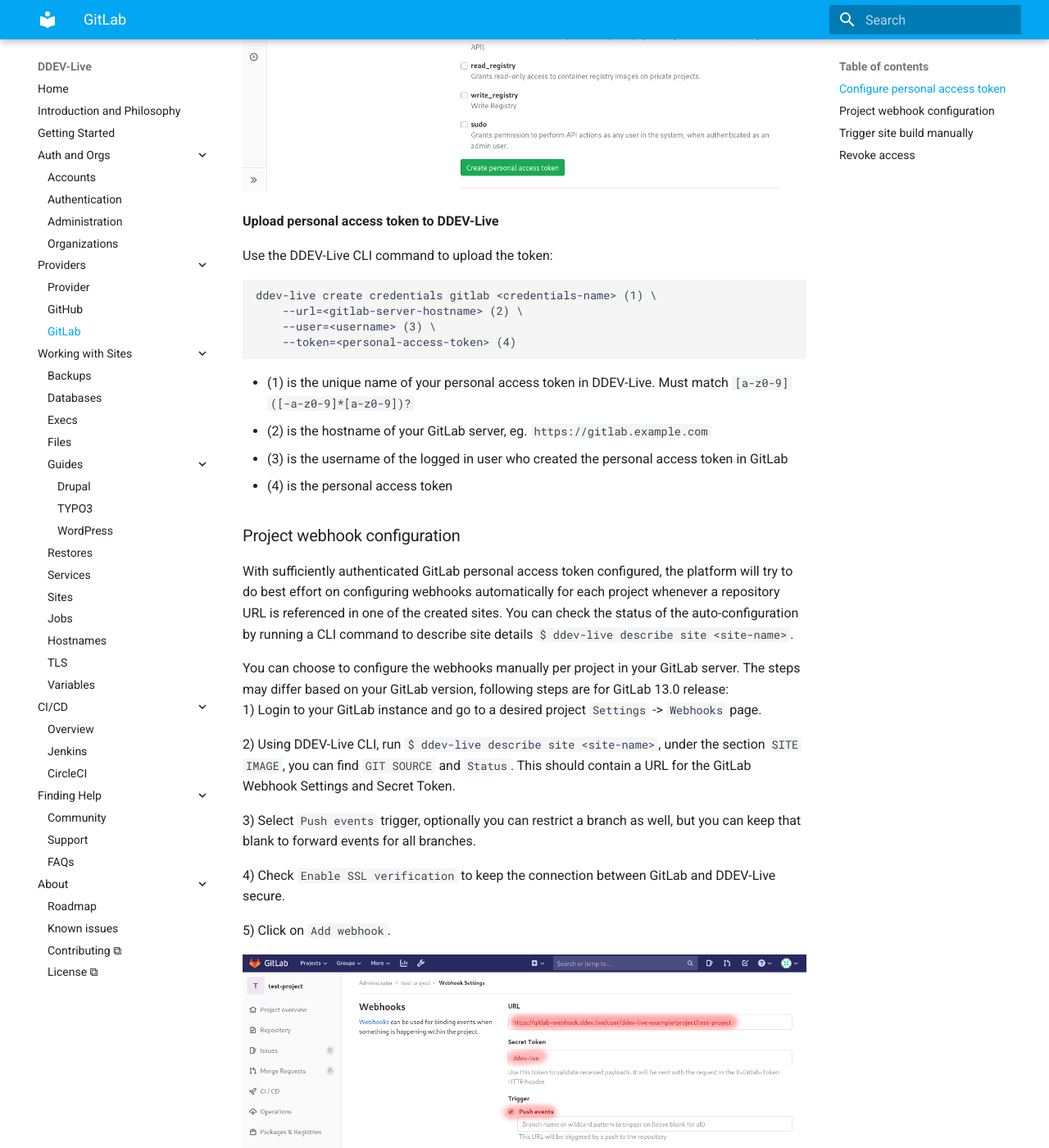
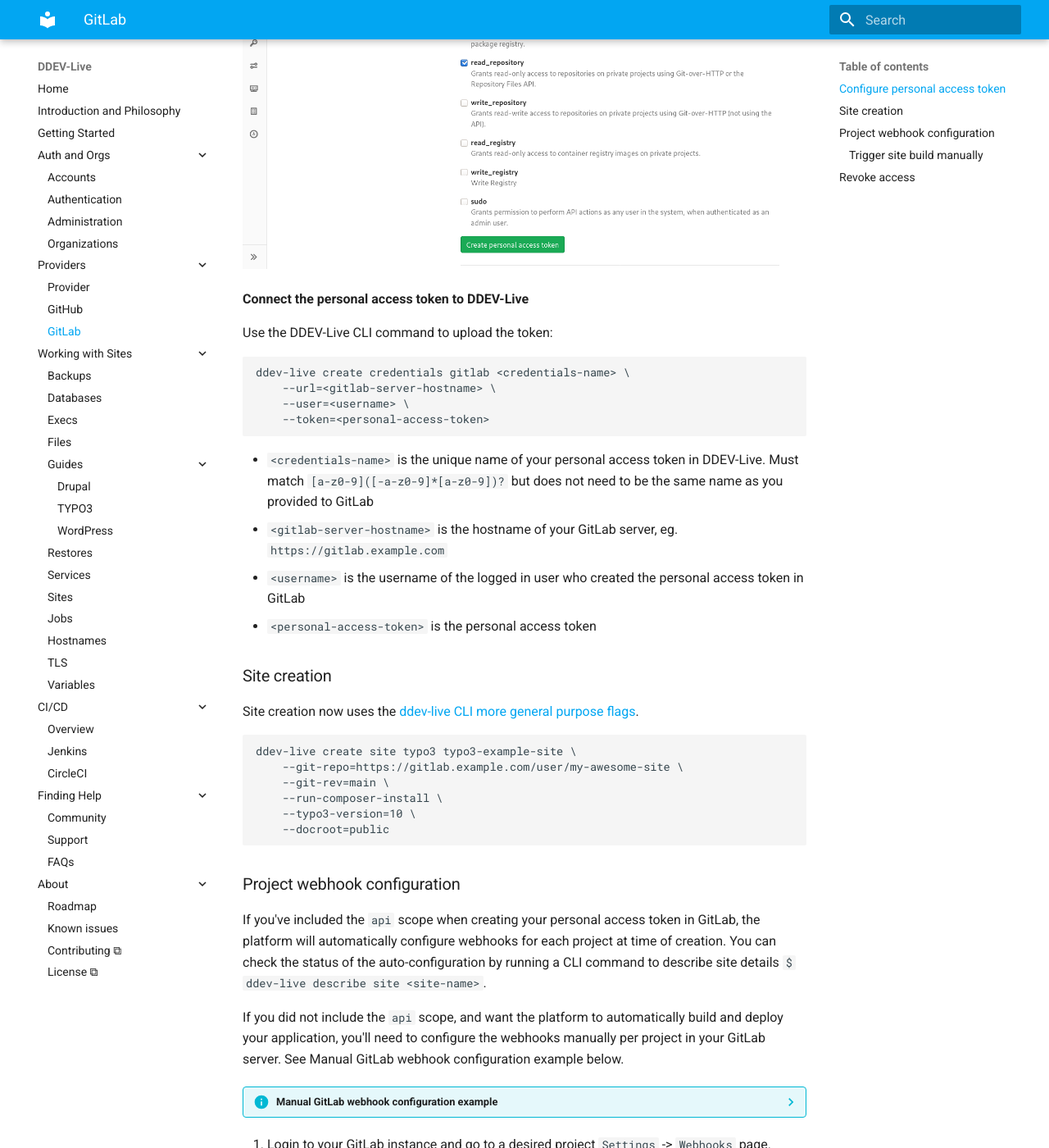
Before and after one commit to fru-io/docs-live, an MkDocs documentation site: the page built from docs/gitlab.md, in a window 1280 px wide and 1400 px high, scrolled down 1047 px. Shown: the whole window at 82% size. Built offline with MkDocs 1.6.1 and Material for MkDocs 9.7.7, drawn with Linux system fonts in a browser that asks for light colours; some of the changed text lies outside the part shown.

Commit message:
Adds clairifications to GitLab steps as I walked through the process (#107)
* Adds clairifications to GitLab steps as I walked through the process

````diff
--- a/docs/gitlab.md
+++ b/docs/gitlab.md
@@ -1,9 +1,10 @@
 # GitLab
 
-_**Note: This guide applies to GitLab 13.0**_
+???+ note
+    This guide uses GitLab 13.0 for it's examples. Your experience may vary depending on GitLab version.
 
 
-Integration with GitLab has been designed differently from [GitHub](https://docs.ddev.com/github/). The site creation using our [ddev-live CLI introduces slightly modified and more general purpose flags](https://docs.ddev.com/sites/#gitlab). For publicly available GitLab repositories without any advanced GitLab integration, the CLI flags are all you need. This page describes how to configure credentials and enable webhooks for automatic build triggers.
+The integration with GitLab has been designed differently from [GitHub](https://docs.ddev.com/github/).  For publicly available GitLab repositories, the CLI flags are all you need. This page describes how to configure credentials and enable webhooks for automatic build triggers.
 
 ### Configure personal access token
 
@@ -11,49 +12,60 @@ Create GitLab personal access token and upload it to DDEV-Live to enable site bu
 
 **Create new personal access token**
 
-1) Log in to GitLab. Note your username - it will be used later
-2) Head over to `Settings` -> `Access Tokens`
-3) Enter a name, expiration date and choose `Scopes`. `read_repository` is required. If you wish to use the automatic [Project Webhook Configuration](#Project-Webhook-Configuration) check the `api` scope as well
-4) Create the personal access token
-5) Save the newly created personal access token
+1. Log in to GitLab. Note your username - it will be used later
+2. Head over to `Settings` -> `Access Tokens`
+3. Enter a token name, expiration date, and choose `Scopes`. The `read_repository` scope is required, and we optionally recommend the `api` scope for automatic [Project Webhook Configuration](#Project-Webhook-Configuration)
+4. Click Create the personal access token
+5. Copy the newly created personal access token
 
 ![Manual Webhook Configuration](img/gitlab-create-token.png)
 
-**Upload personal access token to DDEV-Live**
+**Connect the personal access token to DDEV-Live**
 
 Use the DDEV-Live CLI command to upload the token:
 ```
-ddev-live create credentials gitlab <credentials-name> (1) \
-    --url=<gitlab-server-hostname> (2) \
-    --user=<username> (3) \
-    --token=<personal-access-token> (4)
+ddev-live create credentials gitlab <credentials-name> \
+    --url=<gitlab-server-hostname> \
+    --user=<username> \
+    --token=<personal-access-token>
 ```
 
-* (1) is the unique name of your personal access token in DDEV-Live. Must match `[a-z0-9]([-a-z0-9]*[a-z0-9])?`
-* (2) is the hostname of your GitLab server, eg. `https://gitlab.example.com`
-* (3) is the username of the logged in user who created the personal access token in GitLab
-* (4) is the personal access token
+* `<credentials-name>` is the unique name of your personal access token in DDEV-Live. Must match `[a-z0-9]([-a-z0-9]*[a-z0-9])?` but does not need to be the same name as you provided to GitLab
+* `<gitlab-server-hostname>` is the hostname of your GitLab server, eg. `https://gitlab.example.com`
+* `<username>` is the username of the logged in user who created the personal access token in GitLab
+* `<personal-access-token>` is the personal access token
+
+### Site creation
+
+Site creation now uses the [ddev-live CLI more general purpose flags](https://docs.ddev.com/sites/#gitlab).
+
+```
+ddev-live create site typo3 typo3-example-site \
+    --git-repo=https://gitlab.example.com/user/my-awesome-site \
+    --git-rev=main \
+    --run-composer-install \
+    --typo3-version=10 \
+    --docroot=public
+```
 
 ### Project webhook configuration
 
-With sufficiently authenticated GitLab personal access token configured, the platform will try to do best effort on configuring webhooks automatically for each project whenever a repository URL is referenced in one of the created sites. You can check the status of the auto-configuration by running a CLI command to describe site details `$ ddev-live describe site <site-name>`.
+If you've included the `api` scope when creating your personal access token in GitLab, the platform will automatically configure webhooks for each project at time of creation. You can check the status of the auto-configuration by running a CLI command to describe site details `$ ddev-live describe site <site-name>`.
 
-You can choose to configure the webhooks manually per project in your GitLab server. The steps may differ based on your GitLab version, following steps are for GitLab 13.0 release:
-1) Login to your GitLab instance and go to a desired project `Settings` -> `Webhooks` page.
+If you did not include the `api` scope, and want the platform to automatically build and deploy your application, you'll need to configure the webhooks manually per project in your GitLab server. See Manual GitLab webhook configuration example below.
 
-2) Using DDEV-Live CLI, run `$ ddev-live describe site <site-name>`, under the section `SITE IMAGE`, you can find `GIT SOURCE` and `Status`. This should contain a URL for the GitLab Webhook Settings and Secret Token.
+??? info "Manual GitLab webhook configuration example"
+    ![Manual Webhook Configuration](img/gitlab-webhook-manual-config.png)
 
-3) Select `Push events` trigger, optionally you can restrict a branch as well, but you can keep that blank to forward events for all branches.
+1. Login to your GitLab instance and go to a desired project `Settings` -> `Webhooks` page.
+2. Using DDEV-Live CLI, run `$ ddev-live describe site <site-name>`, under the section `SITE IMAGE`, you can find `GIT SOURCE` and `Status`. This should contain a URL for the GitLab Webhook Settings and Secret Token.
+3. Select `Push events` trigger, optionally you can restrict a branch as well, but you can keep that blank to forward events for all branches.
+4. Check `Enable SSL verification` to keep the connection between GitLab and DDEV-Live secure.
+5. Click on `Add webhook`.
 
-4) Check `Enable SSL verification` to keep the connection between GitLab and DDEV-Live secure.
+#### Trigger site build manually
 
-5) Click on `Add webhook`.
-
-![Manual Webhook Configuration](img/gitlab-webhook-manual-config.png)
-
-### Trigger site build manually
-
-With the DDEV-Live CLI, you have the option of triggering a site deployment from a certain commit manually,
+If you've opted out of webhooks all together, you will need to trigger site deployments manually,
 
 ```
 $ ddev-live configure site --git-rev <sha/tag/branch>
--- a/mkdocs.yml
+++ b/mkdocs.yml
@@ -61,6 +61,8 @@ markdown_extensions:
         nested_indent: 2
         truly_sane: true
     - nl2br
+    - pymdownx.details
+    - pymdownx.superfences
 
 plugins:
     - search
````
Also changed, not shown: docs/sites.md (+1 -1 lines).
